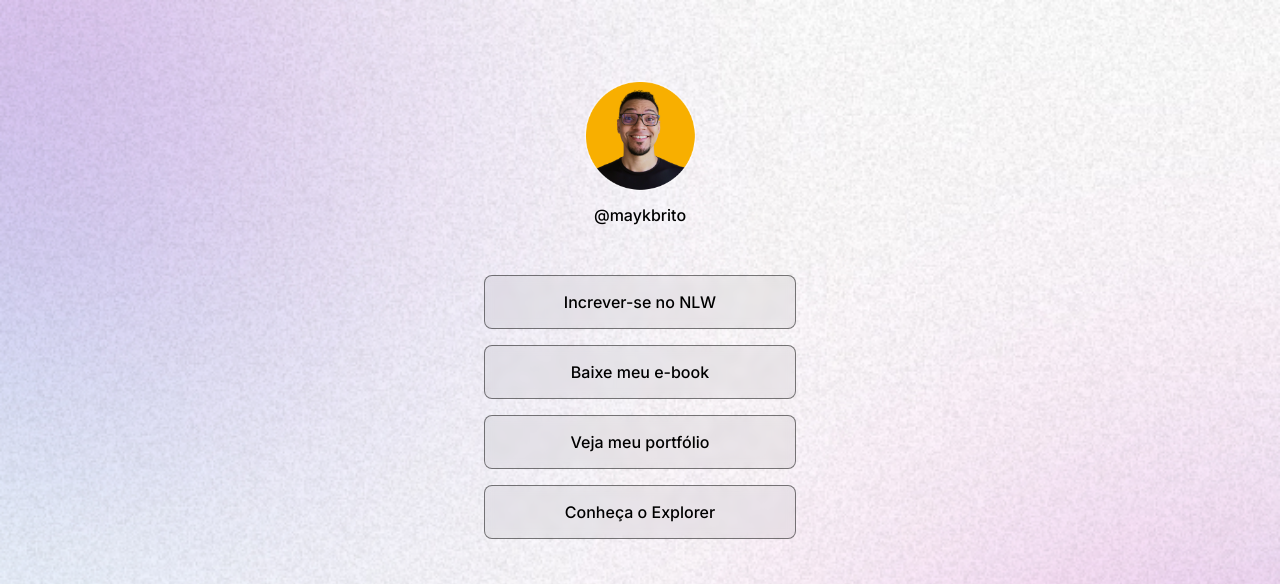
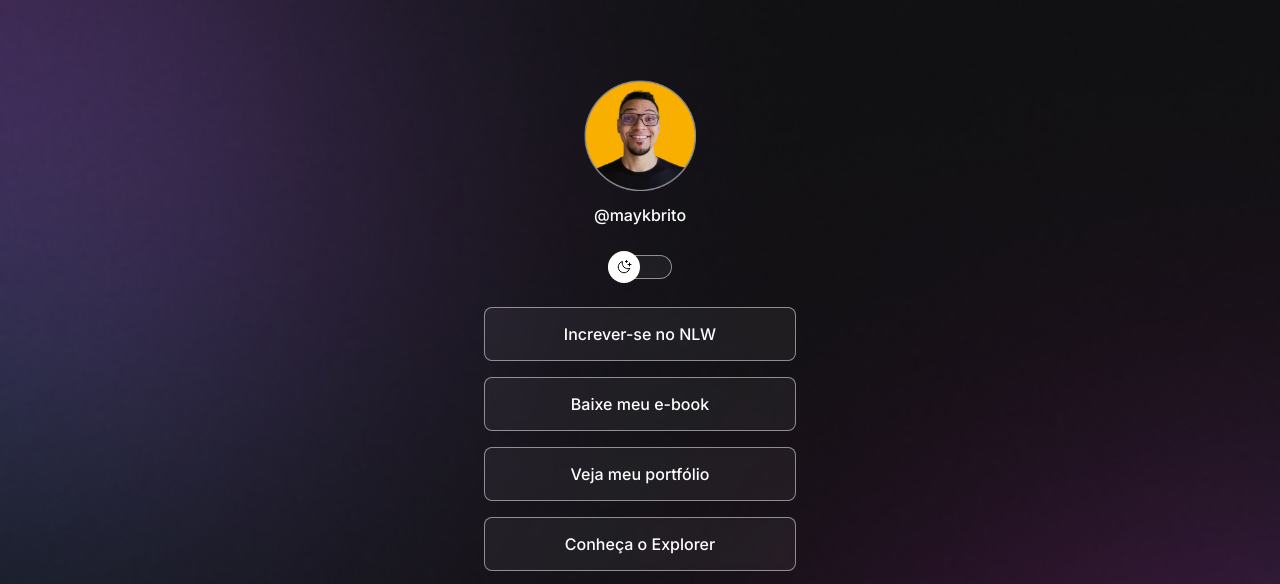
Before and after one commit to andriellibello/Rocketseat---Projeto, a plain HTML site: page index.html in a window 1280 px wide. Shown: the top 584 px of the page. Drawn offline with nearby package versions, Linux system fonts and the light colour scheme.

Commit message:
complete

```diff
--- a/index.html
+++ b/index.html
@@ -1,5 +1,5 @@
 <!DOCTYPE html>
-<html lang="pt-br" class="light">
+<html lang="pt-br">
   <head>
     <link rel="preconnect" href="https://fonts.googleapis.com" />
     <link rel="preconnect" href="https://fonts.gstatic.com" crossorigin />
@@ -22,6 +22,12 @@
         />
         <p>@maykbrito</p>
       </div>
+
+      <div id="switch" onclick="toggleMode()">
+        <button></button>
+        <span></span>
+      </div>
+
       <ul>
         <li>
           <a href="#" target="_blank">Increver-se no NLW</a>
@@ -41,6 +47,7 @@
           >
         </li>
       </ul>
+
       <div id="social-links">
         <a href="https://github.com/maykbrito" target="_blank">
           <ion-icon name="logo-github"></ion-icon>
@@ -72,5 +79,6 @@
       nomodule
       src="https://unpkg.com/ionicons@7.1.0/dist/ionicons/ionicons.js"
     ></script>
+    <script src="./script.js"></script>
   </body>
 </html>
--- /dev/null
+++ b/script.js
@@ -0,0 +1,18 @@
+function toggleMode() {
+  const html = document.documentElement;
+  html.classList.toggle('light');
+
+  // pegar a tag img
+  const img = document.querySelector("#profile img")
+
+  //substituir a imagem
+  if (html.classList.contains("light")) {
+    // se tiver light mode, add a imagem light
+    img.setAttribute('src', './assets/assets/avatar-light.png')
+    img.setAttribute('alt', 'Foto de Mayk Brito sorrindo, usando óculos escuros, jaqueta, barba e fundo azul.')
+  } else {
+    // se não, manter a imagem normal
+    img.setAttribute('src', './assets/assets/avatar.png')
+    img.setAttribute('alt', 'Foto de Mayk Brito sorrindo, usando óculos, camisa preta, barba e fundo amarelo.')
+  }
+}
--- a/style.css
+++ b/style.css
@@ -8,18 +8,21 @@
   --text-color:white;
   --bg-url: url(/assets/assets/bg-mobile.jpg);
   --stroke-color: rgba(255, 255, 255, 0.5);
-  --surfac-color: rgba(255, 255, 255, 0.05);
+  --surface-color: rgba(255, 255, 255, 0.05);
   --surface-color-hover: rgba(0, 0, 0, 0.02);
   --highlight-color: rgba(255, 255, 255, 0.2);
+  --switch-bg-url: url(./assets/assets/moon-stars.svg);
+
 }
 
 .light{
   --text-color: black;
   --bg-url: url(/assets/assets/bg-mobile-light.jpg);
   --stroke-color: rgba(0, 0, 0, 0.5);
-  --surfac-color: rgba(0, 0, 0, 0.05);
+  --surface-color: rgba(0, 0, 0, 0.05);
   --surface-color-hover: rgba(0, 0, 0, 0.02);
   --highlight-color: rgba(0, 0, 0, 0.1);
+  --switch-bg-url: url(./assets/assets/sun.svg);
 }
 
 body {
@@ -39,6 +42,7 @@ body *{
   padding: 0 24px;
 }
 
+/* profile */
 /*os elementos que são inline não aceitam o margin auto, mas aceitam que o pai deles tenha um text-align: center por exemplo*/
 #profile {
   text-align: center;
@@ -52,6 +56,45 @@ body *{
   font-weight: 500;
   line-height: 24px; /*altura da linha*/
   margin-top: 8px;
+}
+
+#switch {
+  position: relative;
+  width: 64px;
+
+  margin: 4px auto;
+
+}
+
+/* switch */
+#switch button{
+  width: 32px;
+  height: 32px;
+  background: white var(--switch-bg-url) no-repeat center;
+  border: 0;
+  border-radius: 50%;
+
+  position: absolute;
+  top: 50%;
+  left: 0;
+  z-index: 1;
+  transform: translateY(-50%);
+}
+.light #switch button {
+  right: 0;
+  left: initial;
+}
+
+#switch span {
+  display: block;
+  width: 64px;
+  height: 24px;
+  /* surface-color-dark-mode */
+  background: var(--surface-color);
+  border: 1px solid var(--stroke-color);
+  backdrop-filter: blur(4px);
+  -webkit-backdrop-filter: blur(4px);
+  border-radius: 9999px;
 }
 
 /*links*/
@@ -71,7 +114,7 @@ ul li a{
   align-items: center;
   padding: 16px 24px;
 
-  background: var(--surfac-color);
+  background: var(--surface-color);
   border: 1px solid var(--stroke-color);
   border-radius: 8px;
 
```
